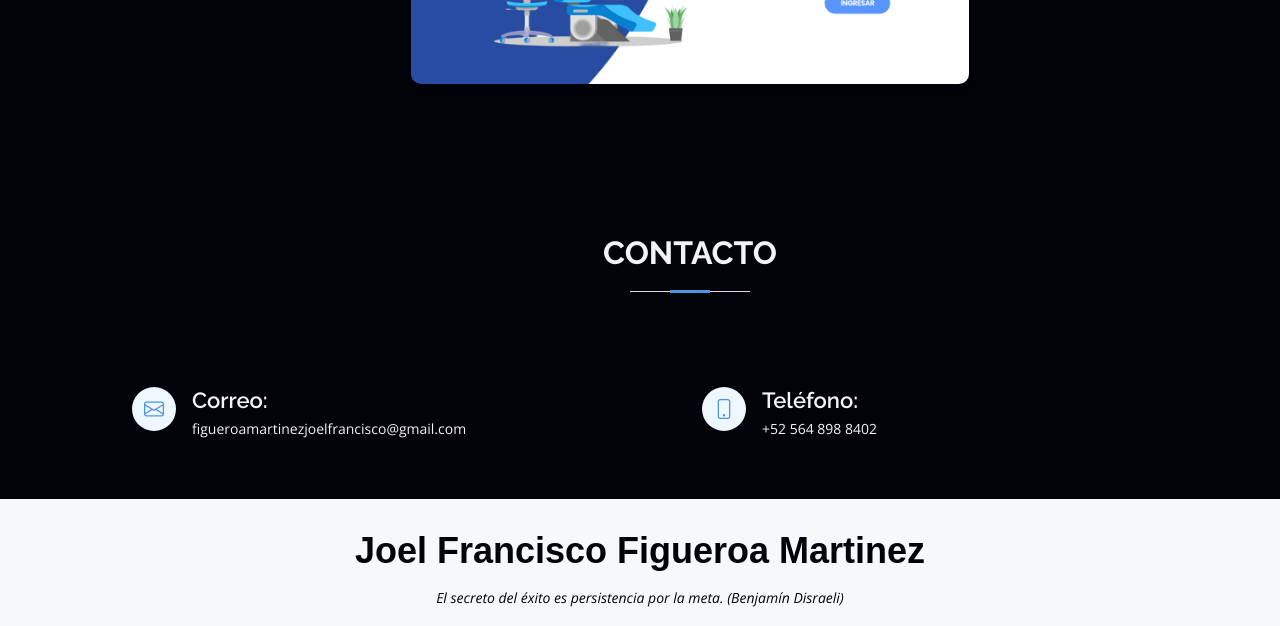
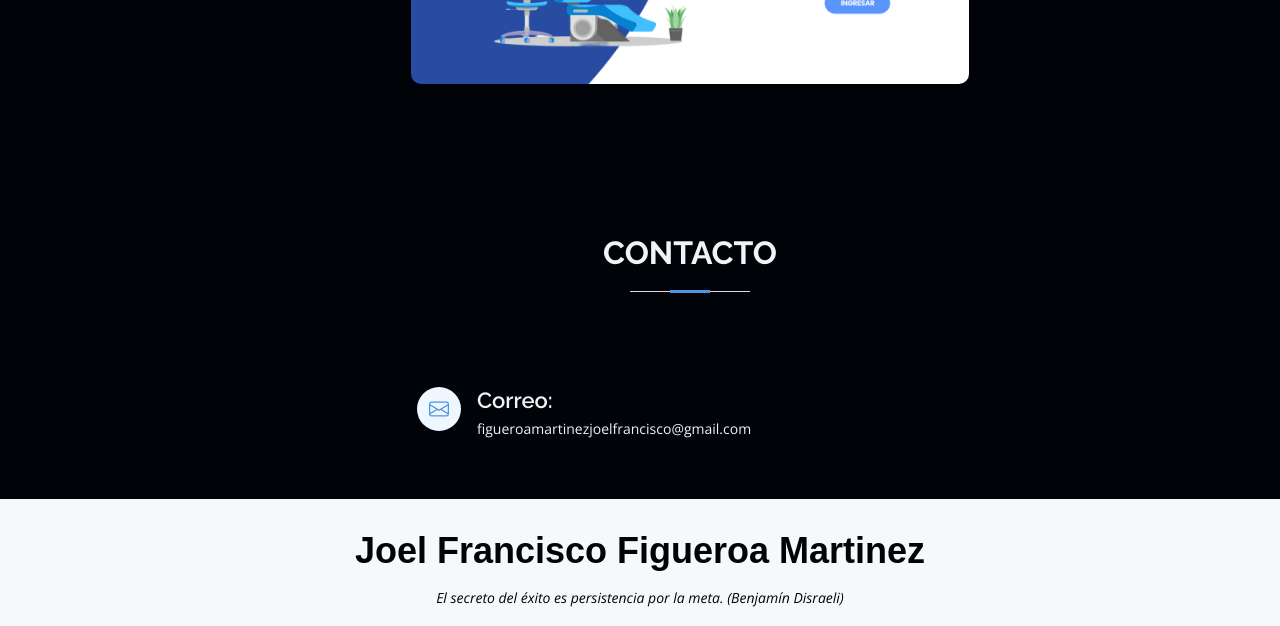
Before and after one commit to fr0ste/fr0ste.github.io, a plain HTML site: page index.html in a window 1280 px wide. Shown: the part 3896-4522 px from the top of the page. Drawn offline with nearby package versions, Linux system fonts and the light colour scheme.

Commit message:
feat: eliminar sección de contacto en el CV

```diff
--- a/index.html
+++ b/index.html
@@ -343,14 +343,6 @@
                 </div>
               </div>
             </div>
-            <div class="col-lg-6">
-              <div class="info">
-                <div class="phone">
-                  <i class="bi bi-phone"></i>
-                  <h4>Teléfono:</h4>
-                  <p>+52 564 898 8402</p>
-                </div>
-              </div>
             </div>
           </div>
         </div>
```
